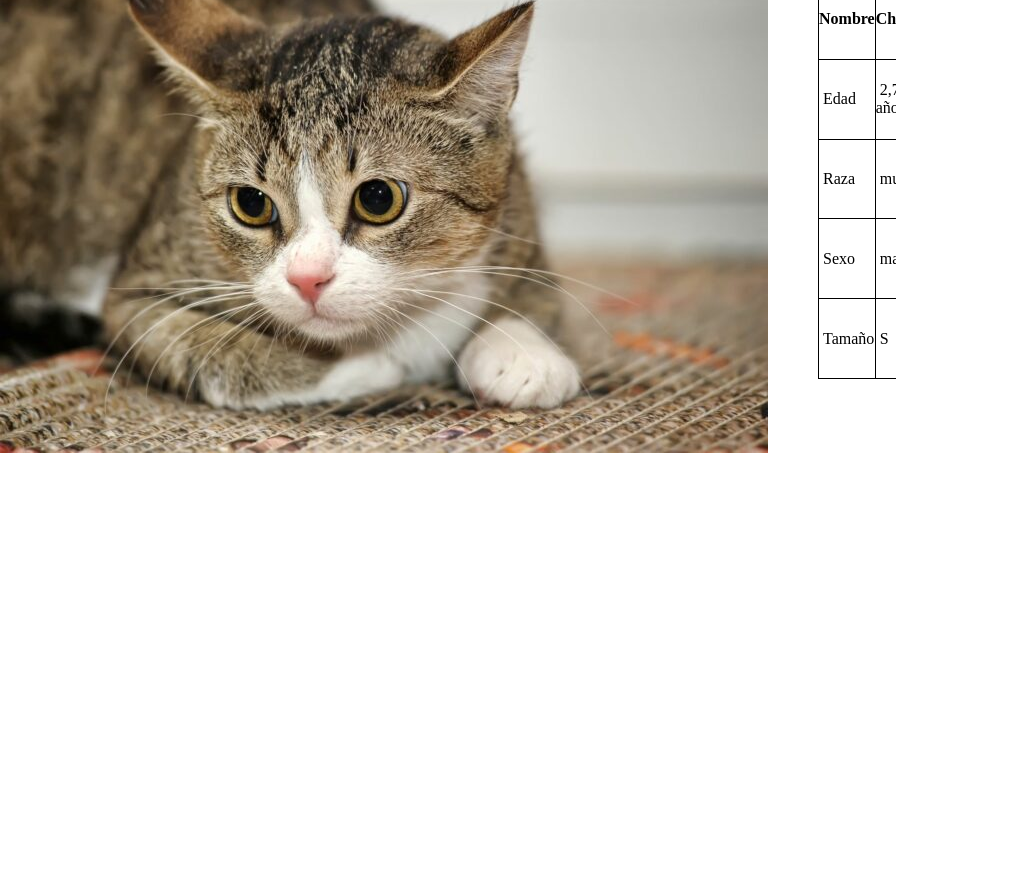
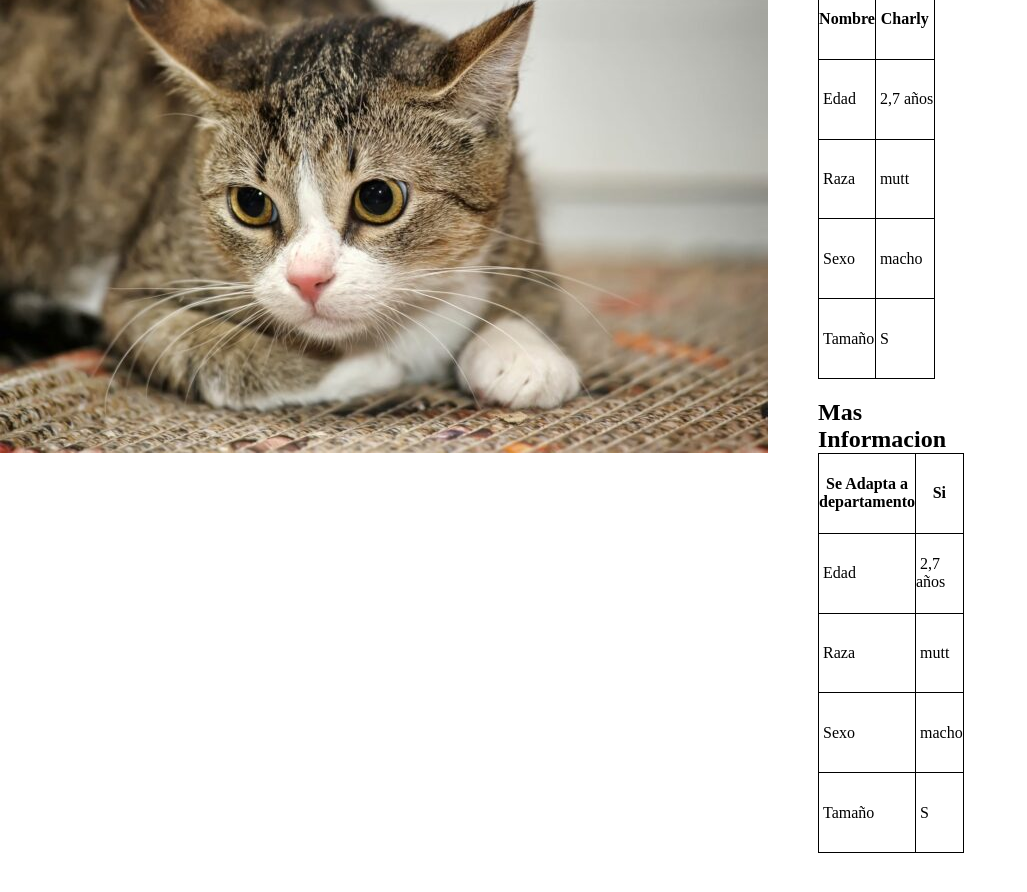
Before and after one commit to caritofm/Actividad-sumativa3, a plain HTML site: page charly.html in a window 1280 px wide. Shown: the part 138-1030 px from the top of the page, without its empty margins (0-1027 px from the left). Before the commit the page ends 800 px from the top, so only its background shows below. Drawn offline with Linux system fonts and the light colour scheme.

Commit message:
5to commit

```diff
--- a/assets/css/styles.css
+++ b/assets/css/styles.css
@@ -4,7 +4,7 @@
     display: grid;
     grid-template-columns: repeat(2, 1fr);
     grid-gap: 50px;
-    overflow-x: hidden;
+
     padding: 5rem 0;
 }
 * {
@@ -28,3 +28,7 @@ table {
 
 
 }
+
+img{
+    overflow-x: auto;
+}
--- a/charly.html
+++ b/charly.html
@@ -41,6 +41,31 @@
                 </tr>
             </table>
 
+            <h2 style="margin-top: 20px;"> Mas Informacion</h2>
+
+
+            <table>
+                <tr>
+                    <th>Se Adapta a departamento </th>
+                    <th>Si</th>
+                </tr>
+                <tr>
+                    <td>&nbsp;Edad</td>
+                    <td>&nbsp;2,7 años</td>
+                </tr>
+                <tr>
+                    <td>&nbsp;Raza</td>
+                    <td>&nbsp;mutt</td>
+                </tr>
+                <tr>
+                    <td>&nbsp;Sexo</td>
+                    <td>&nbsp;macho</td>
+                </tr>
+                <tr>
+                    <td>&nbsp;Tamaño</td>
+                    <td>&nbsp;S</td>
+                </tr>
+            </table>
 
 
         </div>
```
